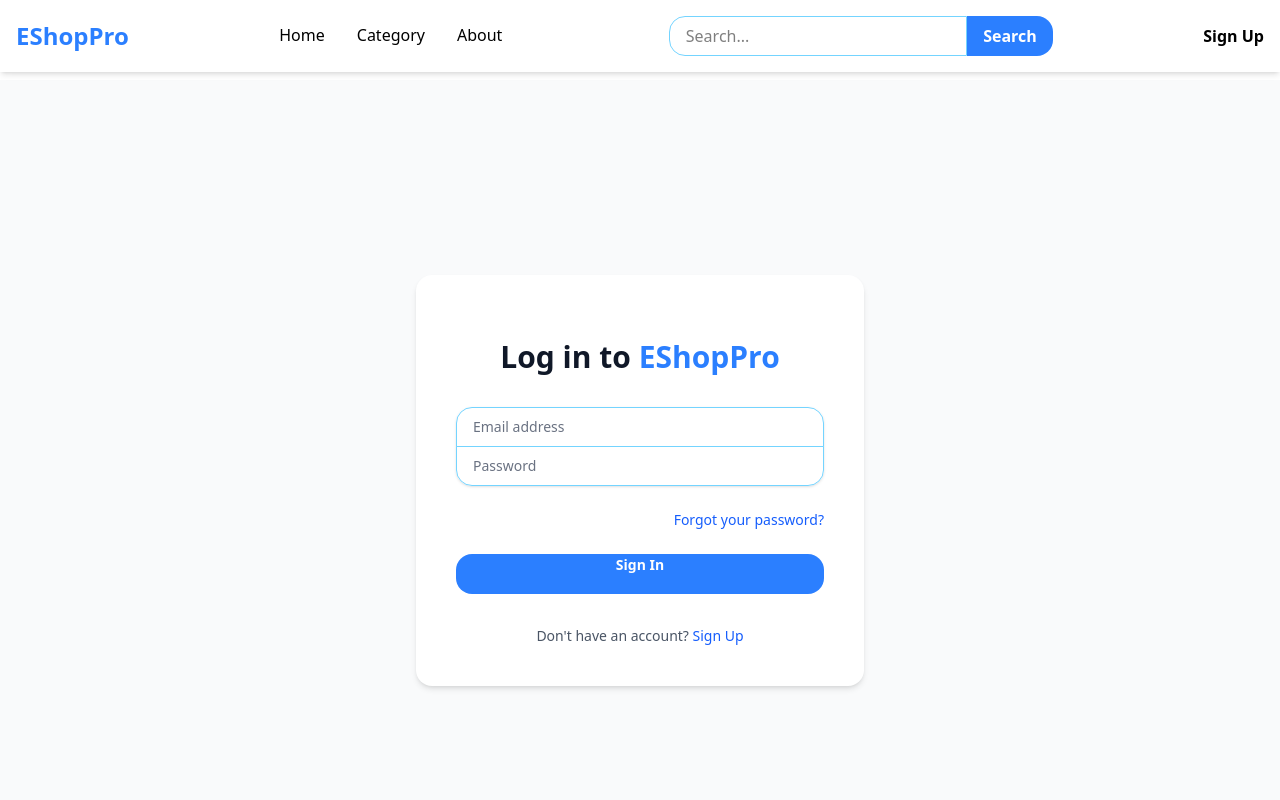
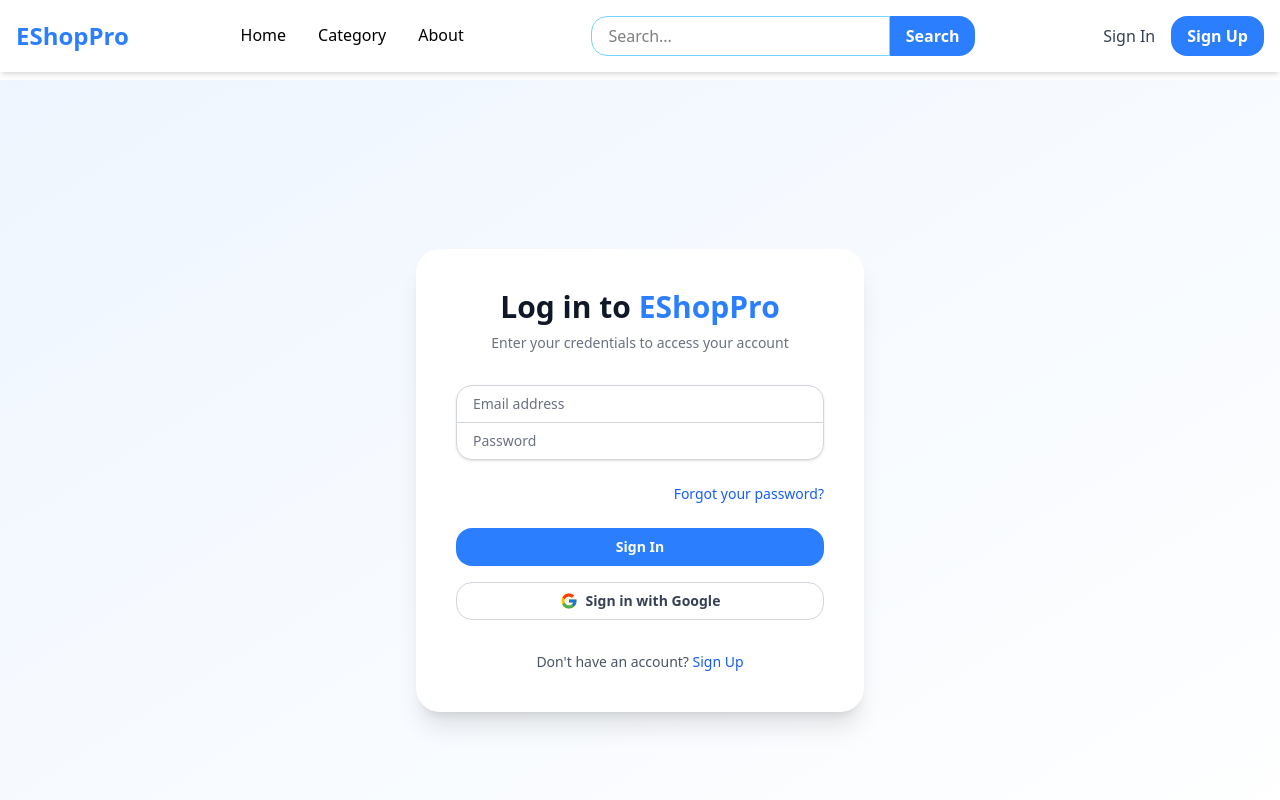
Before and after one commit to nafijur-rahaman/EShop-pro, a React (Vite) app in the folder Frontend/eshop-pro/: page /login in a window 1280 px wide. Shown: the top 800 px of the page. Built offline with nearby package versions, Linux system fonts and the light colour scheme; no server answers.

Commit message:
Authantication with firbase Authcontext firebaseConfig Login signup userpage file updated

```diff
--- a/Frontend/eshop-pro/src/Components/Navbar.jsx
+++ b/Frontend/eshop-pro/src/Components/Navbar.jsx
@@ -1,7 +1,22 @@
-import React from "react";
-import { Link } from "react-router";
+import React, { useContext } from "react";
+import { Link, useNavigate } from "react-router"; // Corrected: use react-router-dom
+import { AuthContext } from "../Context/AuthContext"; // Import the context
+import { FaUserCircle } from "react-icons/fa"; // Import a user icon
 
 const Navbar = () => {
+  // Get the user state and LogoutUser function from the context
+  const { user, LogoutUser } = useContext(AuthContext);
+  const navigate = useNavigate();
+
+  const handleLogout = async () => {
+    try {
+      await LogoutUser();
+      navigate("/"); // Redirect to homepage after logout
+    } catch (err) {
+      alert(err.message);
+    }
+  };
+
   return (
     <nav className="bg-white shadow-md fixed top-0 left-0 right-0 z-100">
       <div className="max-w-7xl mx-auto flex items-center justify-between p-4">
@@ -42,15 +57,43 @@
           </button>
         </div>
 
-        <div>
-          <Link
-            to="/signin"
-            className="font-bold border-b-2 border-transparent hover:border-black cursor-pointer transform transition-transform hover:-translate-y-1 hover:scale-110"
-          >
-            Sign Up
-          </Link>
+        {/* --- DYNAMIC AUTH SECTION --- */}
+        <div className="flex items-center space-x-4 ml-4">
+          {user ? (
+            // If user IS logged in
+            <>
+              <Link
+                to="/user"
+                className="text-gray-700 hover:text-blue-500 transition transform hover:scale-110"
+                title="Go to Profile"
+              >
+                <FaUserCircle className="text-3xl" />
+              </Link>
+              <button
+                onClick={handleLogout}
+                className="font-medium text-gray-700 hover:text-red-500 transition whitespace-nowrap"
+              >
+                Logout
+              </button>
+            </>
+          ) : (
+            // If user is NOT logged in
+            <>
+              <Link
+                to="/login" // Assuming '/login' is the route for your LoginPage
+                className="font-medium text-gray-700 hover:text-blue-500 transition whitespace-nowrap"
+              >
+                Sign In
+              </Link>
+              <Link
+                to="/signup" // From your LoginPage component
+                className="font-bold bg-blue-500 text-white px-4 py-2 rounded-2xl hover:bg-blue-600 transition whitespace-nowrap"
+              >
+                Sign Up
+              </Link>
+            </>
+          )}
         </div>
-
       </div>
     </nav>
   );
--- /dev/null
+++ b/Frontend/eshop-pro/src/Context/AuthContext.jsx
@@ -0,0 +1,56 @@
+import React, { createContext, useEffect, useState } from "react";
+import {
+  createUserWithEmailAndPassword,
+  GoogleAuthProvider,
+  onAuthStateChanged,
+  signInWithEmailAndPassword,
+  signInWithPopup,
+  signOut,
+  updateProfile,
+} from "firebase/auth";
+import { auth } from "../Firebase/firebaseConfig";
+
+export const AuthContext = createContext();
+
+const AuthContextProvider = ({ children }) => {
+  const provider = new GoogleAuthProvider();
+  const [user, setUser] = useState(null);
+  const [loading, setLoading] = useState(true);
+
+  const RegisterUser = (email, pass) => createUserWithEmailAndPassword(auth, email, pass);
+
+  const updateUserProfile = (name, photo) =>
+    updateProfile(auth.currentUser, { displayName: name, photoURL: photo });
+
+  const LoginUser = (email, pass) => signInWithEmailAndPassword(auth, email, pass);
+
+  const loginWithGoogle = () => signInWithPopup(auth, provider);
+
+  const LogoutUser = () => signOut(auth);
+
+  useEffect(() => {
+    const unsubscribe = onAuthStateChanged(auth, (currentUser) => {
+      setUser(currentUser);
+      setLoading(false);
+    });
+    return () => unsubscribe();
+  }, []);
+
+  return (
+    <AuthContext.Provider
+      value={{
+        user,
+        loading,
+        RegisterUser,
+        updateUserProfile,
+        LoginUser,
+        loginWithGoogle,
+        LogoutUser,
+      }}
+    >
+      {children}
+    </AuthContext.Provider>
+  );
+};
+
+export default AuthContextProvider;
--- a/Frontend/eshop-pro/src/Page/Home.jsx
+++ b/Frontend/eshop-pro/src/Page/Home.jsx
@@ -5,6 +5,7 @@
 
 
 const Home = () => {
+  console.log("working");
   return <div>
     <Hero />
     <Catagories />
--- a/Frontend/eshop-pro/src/Page/LoginPage.jsx
+++ b/Frontend/eshop-pro/src/Page/LoginPage.jsx
@@ -1,38 +1,68 @@
-import React from "react";
-// Using 'react-router-dom' as it's the standard for web applications
-import { Link } from "react-router";
+import React, { useState, useContext } from "react";
+import { Link, useNavigate } from "react-router";
+import { AuthContext } from "../Context/AuthContext";
+import { FcGoogle } from "react-icons/fc";
 
 const LoginPage = () => {
+  const { LoginUser, loginWithGoogle } = useContext(AuthContext);
+  const navigate = useNavigate();
+
+  const [formData, setFormData] = useState({
+    email: "",
+    password: "",
+  });
+
+  const handleChange = (e) => {
+    const { name, value } = e.target;
+    setFormData((prevData) => ({ ...prevData, [name]: value }));
+  };
+
+  const handleSubmit = async (e) => {
+    e.preventDefault();
+    try {
+      await LoginUser(formData.email, formData.password);
+      navigate("/user");
+    } catch (err) {
+      alert(err.message);
+    }
+  };
+
+  const handleGoogleLogin = async () => {
+    try {
+      await loginWithGoogle();
+      navigate("/user");
+    } catch (err) {
+      alert(err.message);
+    }
+  };
+
   return (
-    // Main wrapper to center the form on the page
-    <div className="min-h-screen flex items-center justify-center bg-gray-50 py-12 px-4 sm:px-6 lg:px-8">
-
-      {/* Form container */}
-      <div className="max-w-md w-full space-y-8 bg-white p-10 shadow-md rounded-2xl">
-
-        {/* Header */}
-        <div>
-          <h2 className="mt-6 text-center text-3xl font-bold text-gray-900">
+    <div className="min-h-screen flex items-center justify-center bg-gradient-to-br from-blue-50 to-white py-12 px-4 sm:px-6 lg:px-8">
+      <div className="max-w-md w-full space-y-8 bg-white p-10 shadow-xl rounded-3xl">
+        <div className="text-center">
+          <h2 className="text-3xl font-bold text-gray-900">
             Log in to <span className="text-blue-500">EShopPro</span>
           </h2>
+          <p className="mt-2 text-sm text-gray-500">
+            Enter your credentials to access your account
+          </p>
         </div>
 
-        {/* Form */}
-        <form className="mt-8 space-y-6" onSubmit={(e) => e.preventDefault()}>
-          {/* Input fields */}
+        <form onSubmit={handleSubmit} className="mt-8 space-y-6">
           <div className="rounded-2xl shadow-sm -space-y-px">
             <div>
-              <label htmlFor="email-address" className="sr-only">
+              <label htmlFor="email" className="sr-only">
                 Email address
               </label>
               <input
-                id="email-address"
+                id="email"
                 name="email"
                 type="email"
                 autoComplete="email"
                 required
-                // Styles borrowed from your Navbar's search input
-                className="appearance-none relative block w-full px-4 h-10 border border-sky-300 placeholder-gray-500 text-gray-900 rounded-t-2xl focus:outline-none focus:bg-sky-50 sm:text-sm"
+                value={formData.email}
+                onChange={handleChange}
+                className="appearance-none relative block w-full px-4 py-2 border border-gray-300 placeholder-gray-500 text-gray-900 rounded-t-2xl focus:outline-none focus:ring-2 focus:ring-blue-400 focus:border-blue-400 sm:text-sm transition"
                 placeholder="Email address"
               />
             </div>
@@ -46,52 +76,51 @@
                 type="password"
                 autoComplete="current-password"
                 required
-                // Styles borrowed from your Navbar's search input
-                className="appearance-none relative block w-full px-4 h-10 border border-sky-300 placeholder-gray-500 text-gray-900 rounded-b-2xl focus:outline-none focus:bg-sky-50 sm:text-sm"
+                value={formData.password}
+                onChange={handleChange}
+                className="appearance-none relative block w-full px-4 py-2 border border-gray-300 placeholder-gray-500 text-gray-900 rounded-b-2xl focus:outline-none focus:ring-2 focus:ring-blue-400 focus:border-blue-400 sm:text-sm transition"
                 placeholder="Password"
               />
             </div>
           </div>
 
-          {/* Forgot password link */}
           <div className="flex items-center justify-end">
-            <div className="text-sm">
             <Link
               to="/forgot-password"
-                className="font-medium text-blue-600 hover:text-blue-500"
+              className="text-sm font-medium text-blue-600 hover:text-blue-500"
             >
               Forgot your password?
             </Link>
           </div>
-          </div>
 
-          {/* Submit Button */}
-          <div>
+          <div className="space-y-4">
             <button
               type="submit"
-              // Styles borrowed from your Navbar's search button
-              className="group relative w-full flex justify-center h-10 px-4 border border-transparent text-sm font-bold rounded-2xl text-white bg-blue-500 hover:bg-blue-600 transition-colors duration-200 cursor-pointer"
+              className="group relative w-full flex justify-center py-2 px-4 border border-transparent text-sm font-bold rounded-2xl text-white bg-blue-500 hover:bg-blue-600 transition duration-200"
             >
               Sign In
+            </button>
+
+            <button
+              type="button"
+              onClick={handleGoogleLogin}
+              className="group relative w-full flex justify-center items-center py-2 px-4 border border-gray-300 text-sm font-bold rounded-2xl text-gray-700 bg-white hover:bg-gray-100 transition duration-200"
+            >
+              <FcGoogle className="mr-2 text-lg" /> Sign in with Google
             </button>
           </div>
         </form>
 
-        {/* Sign Up Link */}
-        <div className="text-sm text-center">
-          <p className="text-gray-600">
+        <p className="mt-6 text-center text-sm text-gray-600">
           Don't have an account?{" "}
-            {/* This assumes your Sign Up page is at '/signup' */}
           <Link
-              to="/signin"
+            to="/signup"
             className="font-medium text-blue-600 hover:text-blue-500"
           >
             Sign Up
           </Link>
         </p>
       </div>
-
-      </div>
     </div>
   );
 };
--- a/Frontend/eshop-pro/src/Page/SignIn.jsx
+++ b/Frontend/eshop-pro/src/Page/SignIn.jsx
@@ -1,8 +1,16 @@
-import React, { useState } from "react";
-import { Link } from "react-router";
+import React, { useState, useContext } from "react";
+// Corrected: Imports should come from 'react-router-dom' for web
+import { Link, useNavigate } from "react-router";
+import { AuthContext } from "../Context/AuthContext";
+// Added: Import for the Google icon
+import { FcGoogle } from "react-icons/fc";
 
 function SignUpForm() {
-  // State to hold the form data
+  // Added: Get loginWithGoogle from the context
+  const { RegisterUser, updateUserProfile, loginWithGoogle } =
+    useContext(AuthContext);
+  const navigate = useNavigate();
+
   const [formData, setFormData] = useState({
     userName: "",
     email: "",
@@ -10,30 +18,33 @@
     confirmPassword: "",
   });
 
-  // A single handler function to update state for all inputs
   const handleChange = (e) => {
     const { name, value } = e.target;
-    setFormData((prevData) => ({
-      ...prevData,
-      [name]: value,
-    }));
+    setFormData((prevData) => ({ ...prevData, [name]: value }));
   };
 
-  // Handler for form submission
-  const handleSubmit = (e) => {
-    e.preventDefault(); // Prevent default form submission (page reload)
+  const handleSubmit = async (e) => {
+    e.preventDefault();
 
-    // Simple validation
     if (formData.password !== formData.confirmPassword) {
       alert("Passwords do not match!");
       return;
     }
 
-    // On successful sign-up, you would typically send `formData` to your server/API
-    console.log("Form data submitted:", formData);
-    alert("Sign-up successful! (Check the console for data)");
+    try {
+      // Create user in Firebase
+      await RegisterUser(formData.email, formData.password);
 
-    // Clear the form (optional)
+      // Update Firebase profile with display name
+      await updateUserProfile(formData.userName, "");
+
+      alert("Sign-up successful! Please log in.");
+      navigate("/login"); // Redirect to login page
+    } catch (err) {
+      alert(err.message);
+    }
+
+    // Clear form
     setFormData({
       userName: "",
       email: "",
@@ -42,18 +53,27 @@
     });
   };
 
+  // Added: Handler for Google Sign-Up
+  const handleGoogleSignUp = async () => {
+    try {
+      await loginWithGoogle();
+      // After Google sign-in, user is already logged in,
+      // so we navigate them directly to their user page.
+      navigate("/user");
+    } catch (err) {
+      alert(err.message);
+    }
+  };
+
   return (
     <div className="flex items-center justify-center min-h-screen">
       <div className="w-full max-w-md p-8 space-y-6 bg-white rounded-lg shadow-md">
-        {/* Header */}
         <h2 className="text-2xl font-bold text-center text-gray-900">
           Create Your Account in <span className="text-blue-500">EshopPro</span>
         </h2>
 
-        {/* Form */}
         <form onSubmit={handleSubmit} className="space-y-6">
-          {/* First Name & Last Name (Side-by-Side) */}
-
+          {/* ... (Your form inputs for userName, email, password, confirmPassword are unchanged) ... */}
           <div>
             <label
               htmlFor="userName"
@@ -71,8 +91,6 @@
               className="w-full px-3 py-2 mt-1 border border-gray-300 rounded-md shadow-sm focus:outline-none focus:ring-blue-500 focus:border-blue-500"
             />
           </div>
-
-          {/* Email */}
           <div>
             <label
               htmlFor="email"
@@ -84,15 +102,12 @@
               id="email"
               name="email"
               type="email"
-              autoComplete="email"
               required
               value={formData.email}
               onChange={handleChange}
               className="w-full px-3 py-2 mt-1 border border-gray-300 rounded-md shadow-sm focus:outline-none focus:ring-blue-500 focus:border-blue-500"
             />
           </div>
-
-          {/* Password */}
           <div>
             <label
               htmlFor="password"
@@ -104,15 +119,12 @@
               id="password"
               name="password"
               type="password"
-              autoComplete="new-password"
               required
               value={formData.password}
               onChange={handleChange}
               className="w-full px-3 py-2 mt-1 border border-gray-300 rounded-md shadow-sm focus:outline-none focus:ring-blue-500 focus:border-blue-500"
             />
           </div>
-
-          {/* Confirm Password */}
           <div>
             <label
               htmlFor="confirmPassword"
@@ -124,15 +136,12 @@
               id="confirmPassword"
               name="confirmPassword"
               type="password"
-              autoComplete="new-password"
               required
               value={formData.confirmPassword}
               onChange={handleChange}
               className="w-full px-3 py-2 mt-1 border border-gray-300 rounded-md shadow-sm focus:outline-none focus:ring-blue-500 focus:border-blue-500"
             />
           </div>
-
-          {/* Submit Button */}
           <div>
             <button
               type="submit"
@@ -143,12 +152,35 @@
           </div>
         </form>
 
-        {/* Footer Link */}
+        {/* --- Added: Divider --- */}
+        <div className="relative flex items-center justify-center my-4">
+          <div className="absolute inset-0 flex items-center">
+            <div className="w-full border-t border-gray-300" />
+          </div>
+          <div className="relative px-3 bg-white text-sm text-gray-500">OR</div>
+        </div>
+
+        {/* --- Added: Google Sign-Up Button --- */}
+        <div>
+          <button
+            type="button"
+            onClick={handleGoogleSignUp}
+            className="w-full flex justify-center items-center px-4 py-2 font-semibold text-gray-700 bg-white border border-gray-300 rounded-md shadow-sm hover:bg-gray-100 focus:outline-none focus:ring-2 focus:ring-blue-500 focus:ring-offset-2 hover:scale-105 transition-transform transform cursor-pointer"
+          >
+            <FcGoogle className="mr-2 text-xl" />
+            Sign up with Google
+          </button>
+        </div>
+        {/* --- End of Added Section --- */}
+
         <p className="text-sm text-center text-gray-600">
           Already have an account?{" "}
-          <a href="#" className="font-medium text-blue-600 hover:underline">
-            <Link to="/login">Log in</Link>
-          </a>
+          <Link
+            to="/login"
+            className="font-medium text-blue-600 hover:underline"
+          >
+            Log in
+          </Link>
         </p>
       </div>
     </div>
--- a/Frontend/eshop-pro/src/main.jsx
+++ b/Frontend/eshop-pro/src/main.jsx
@@ -3,11 +3,14 @@
 import './index.css'
 import { RouterProvider } from "react-router/dom";
 import { router } from './Router/router.jsx';
+import AuthContextProvider from './Context/AuthContext.jsx';
 
 
 
 createRoot(document.getElementById('root')).render(
   <StrictMode>
+    <AuthContextProvider>
   <RouterProvider router={router} />,
-  </StrictMode>,
+  </AuthContextProvider>
+  </StrictMode>
 )
```
Also changed, not shown: Frontend/eshop-pro/src/Firebase/firebaseConfig.js (added, +14 -0 lines), Frontend/eshop-pro/src/Page/UserPage.jsx (added, +18 -0 lines), Frontend/eshop-pro/src/Router/router.jsx (+11 -10 lines), 1 other file (tests, documents, lock files or other folders). Lines whose indentation alone changed are shown as unchanged.
